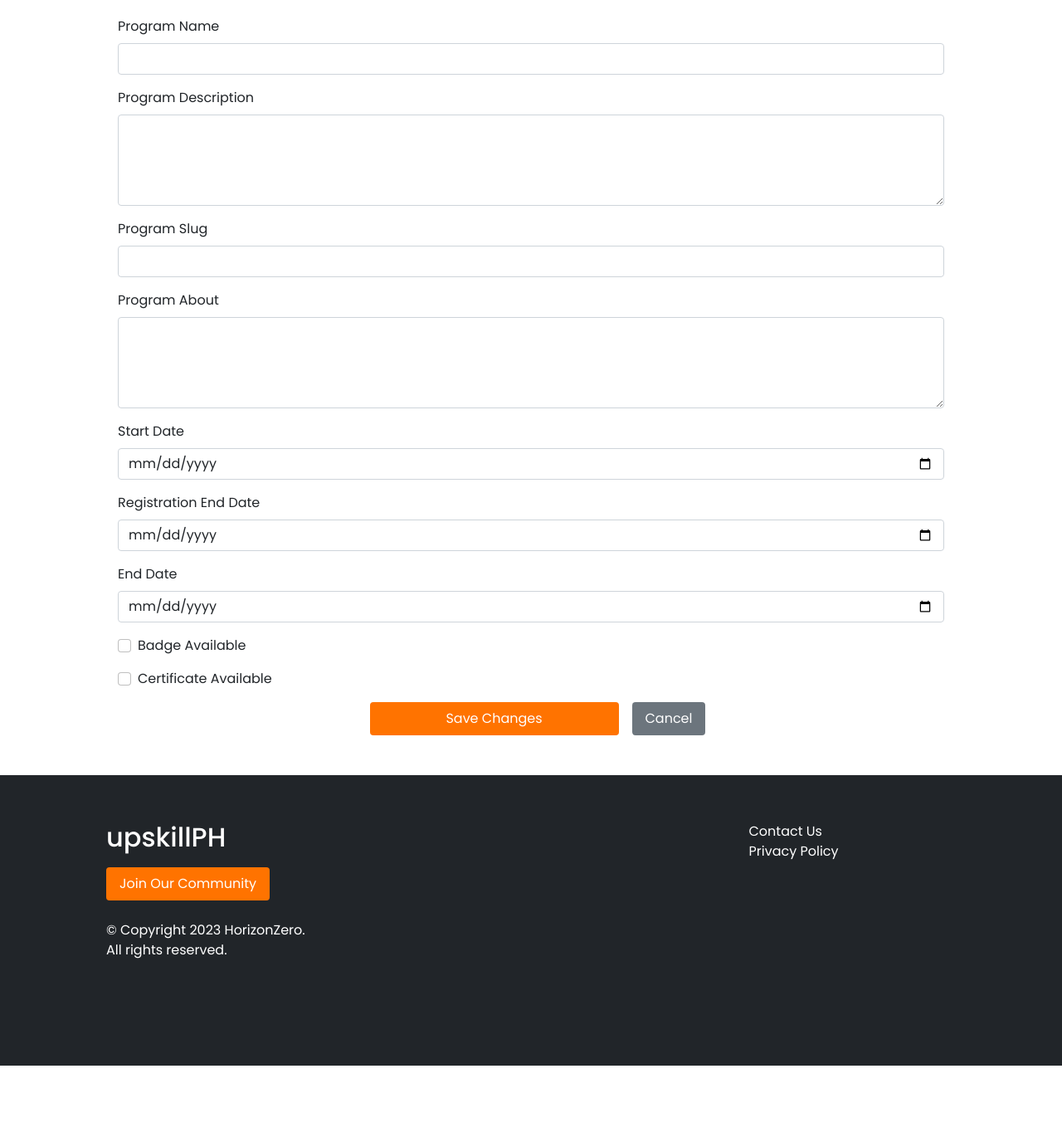
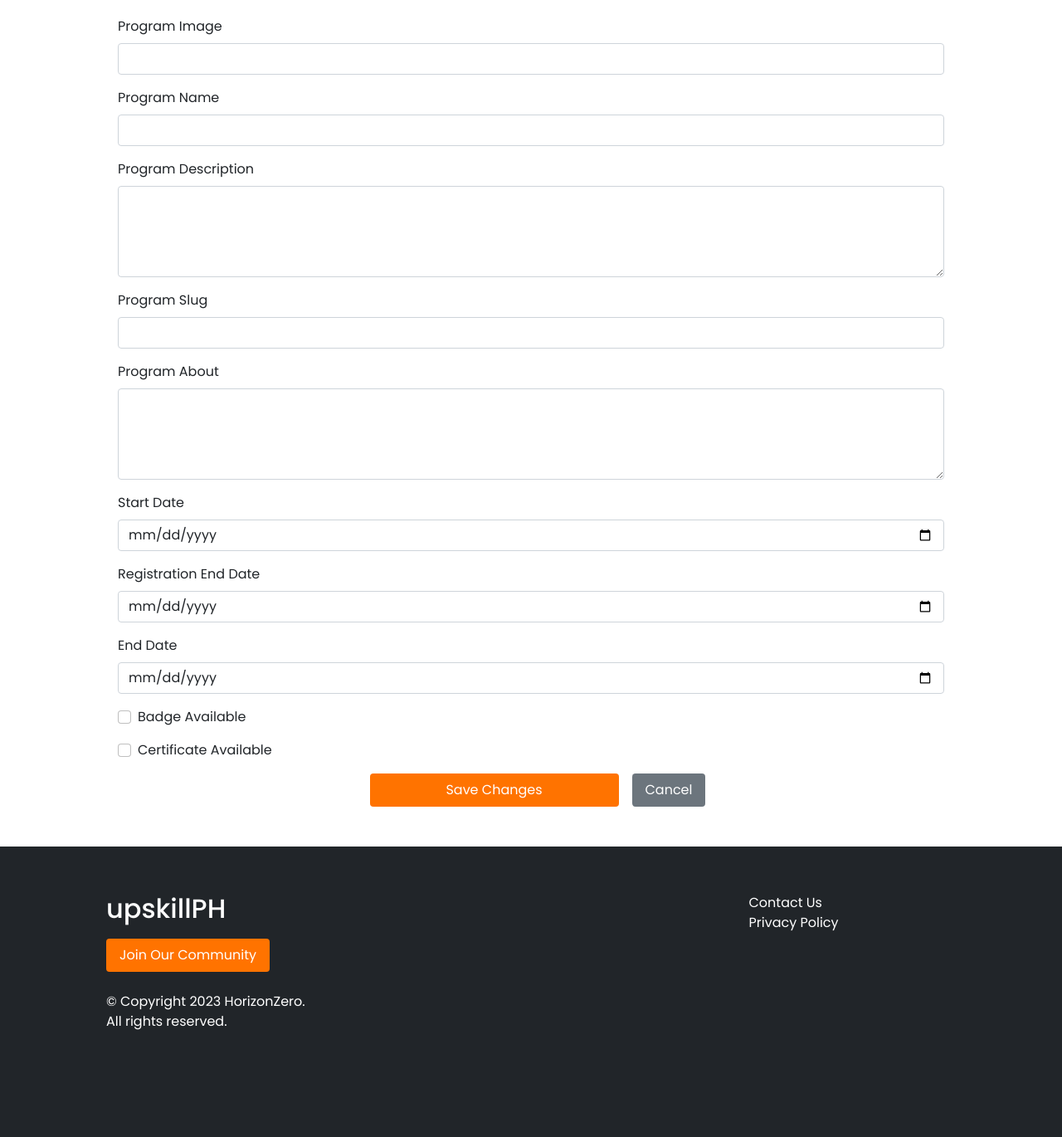
Before and after one commit to JamesMacklean/Upskill-PH, a Django app: template templates/program/program_edit_page.html in a window 1280 px wide. Shown: the part 90-1460 px from the top of the page at 83% size. Before the commit the page ends 1374 px from the top, so only its background shows below. Run offline with Django 4.2, Linux system fonts and the light colour scheme; the template is opened without the code that fills it, so the values that code supplies are empty.

Commit message:
added program.image_1

```diff
--- a/templates/program/program_edit_page.html
+++ b/templates/program/program_edit_page.html
@@ -6,8 +6,13 @@
 
     <form action="" method="POST" enctype="multipart/form-data" class="px-5">
         {% csrf_token %}
+        <!-- Program Name -->
+        <div class="mb-3">
+            <label for="programImage" class="form-label">Program Image</label>
+            <input type="text" class="form-control" id="programName" value="{{ program.image_1 }}" name="program_image_1">
+        </div>
 
-        <!-- Partner Name -->
+        <!-- Program Name -->
         <div class="mb-3">
             <label for="programName" class="form-label">Program Name</label>
             <input type="text" class="form-control" id="programName" value="{{ program.name }}" name="program_name" required>
```
